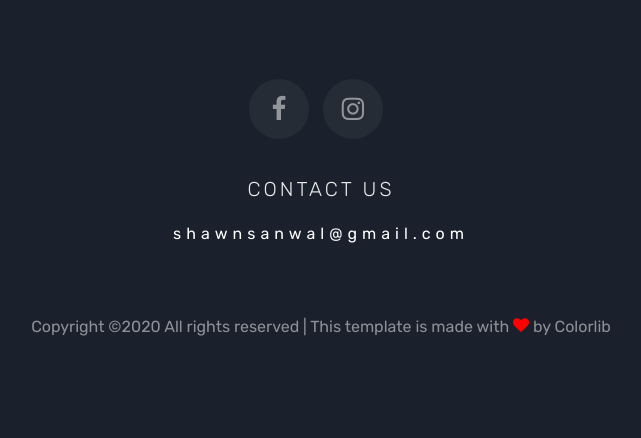
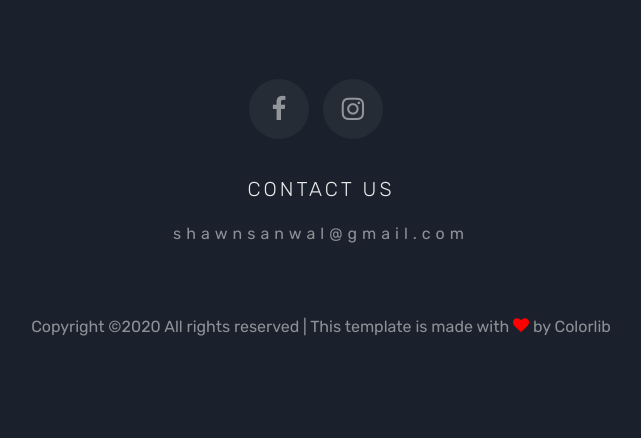
Before and after one commit to barwesharayu/Sanwal-Interiors, a Django app: page / in a window 1280 px wide. Shown: the part 5027-5465 px from the top of the page, without its empty margins (319-960 px from the left). Run offline with Django 3.2, Linux system fonts and the light colour scheme; some libraries are stand-ins or nearby versions; some web fonts are replaced.

Commit message:
url changes

```diff
--- a/templates/index.html
+++ b/templates/index.html
@@ -468,13 +468,13 @@
               <div class="ftco-footer-widget mb-3">
                 <ul class="ftco-footer-social list-unstyled">
 <!--                  <li class="ftco-animate"><a href="#"><span class="icon-twitter"></span></a></li>-->
-                  <li class="ftco-animate"><a href="#"><span class="icon-facebook"></span></a></li>
+                  <li class="ftco-animate"><a href="https://www.facebook.com/sanwaldesign" target="_blank"><span class="icon-facebook"></span></a></li>
                   <li class="ftco-animate"><a href="https://www.instagram.com/sanwals6" target="_blank"><span class="icon-instagram"></span></a></li>
                 </ul>
               </div>
               <div class="ftco-footer-widget">
                 <h2 class="mb-3">Contact Us</h2>
-                <p class="email"><a href="shawnsanwal@gmail.com">shawnsanwal@gmail.com</a></p>
+                <p class="email">shawnsanwal@gmail.com</p>
               </div>
             </div>
           </div>
```
